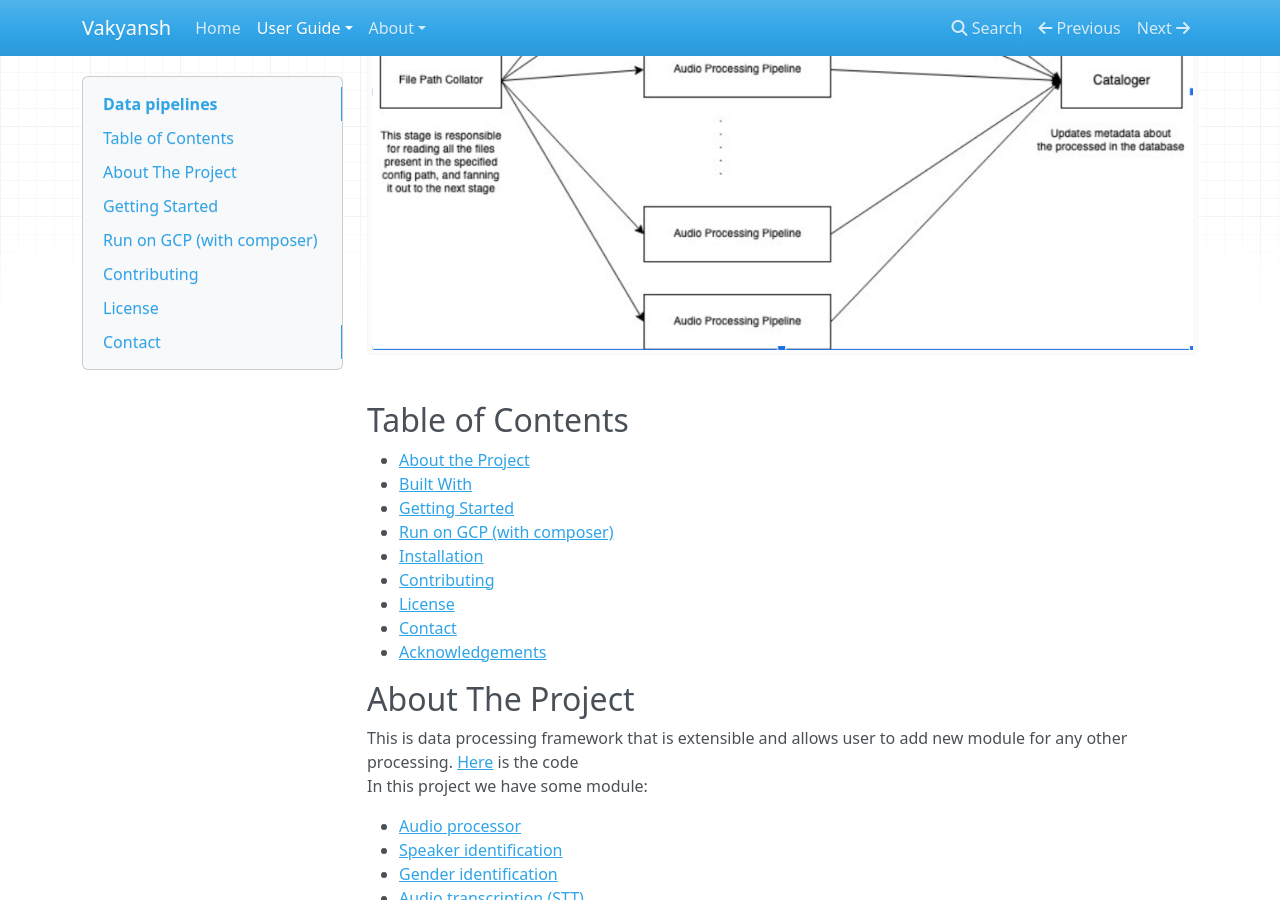
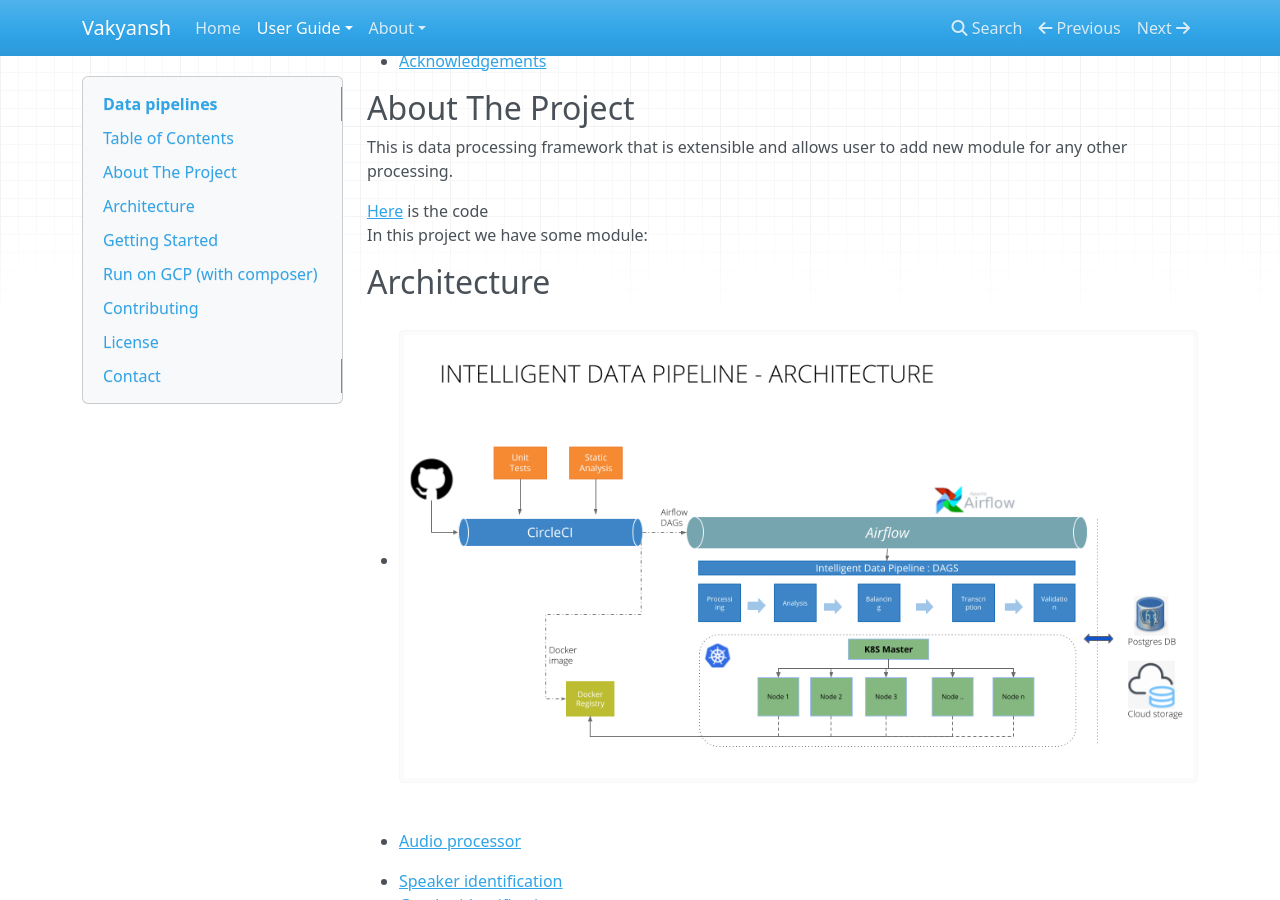
Before and after one commit to Open-Speech-EkStep/open-speech-ekstep.github.io, an MkDocs documentation site: the page built from docs/intelligent_data_pipelines.md, in a window 1280 px wide and 900 px high, scrolled down 324 px. Built offline with MkDocs 1.6.1, drawn with Linux system fonts in a browser that asks for light colours; nearby versions of some CDN libraries.

Commit message:
doc: add architecture diagram for intelligent pipeline

```diff
--- a/docs/intelligent_data_pipelines.md
+++ b/docs/intelligent_data_pipelines.md
@@ -1,6 +1,5 @@
 # Data pipelines
 
-![Screenshot](img/data_pipeline.png)
 <!-- TABLE OF CONTENTS -->
 ## Table of Contents
 
@@ -20,8 +19,14 @@
 ## About The Project
 
 This is data processing framework that is extensible and allows user to add new module for any other processing.
+
 [Here](https://github.com/Open-Speech-EkStep/audio-to-speech-pipeline) is the code
 In this project we have some module:
+
+
+## Architecture
+
+* ![Architecture](img/intelligent_pipeline_arch.png)
 
  * [Audio processor](#audio-processor)
  * [Speaker identification](#speaker)
```
Also changed, not shown: docs/img/intelligent_pipeline_arch.png (added).
